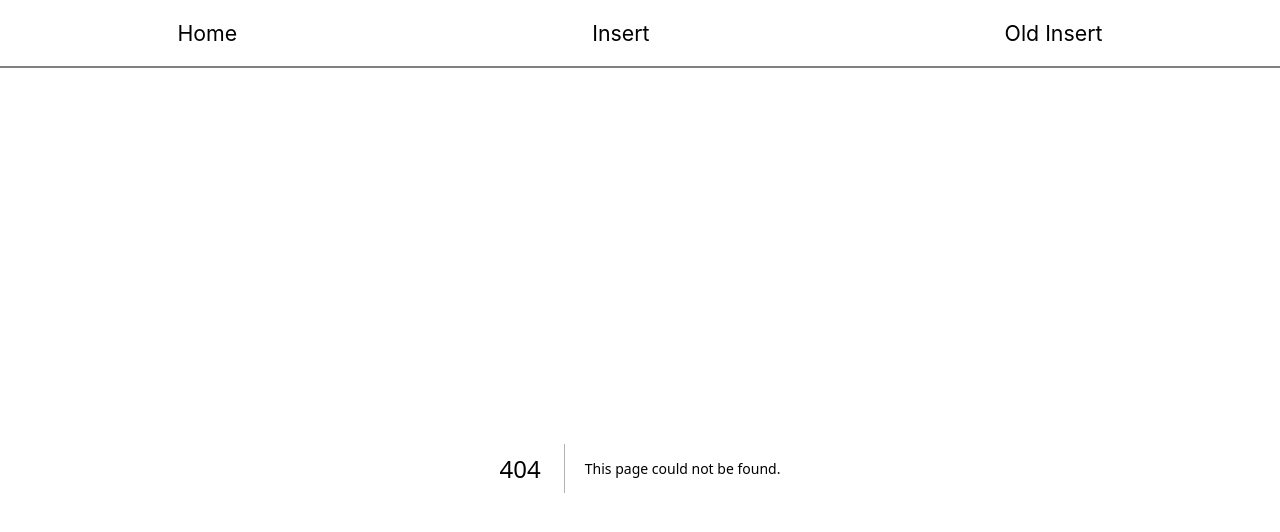
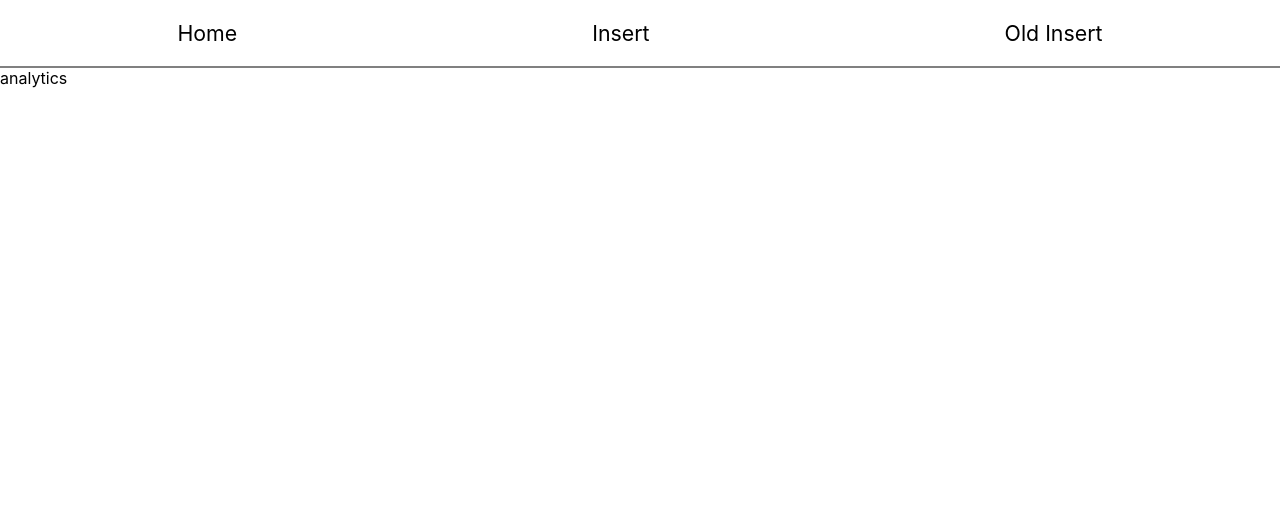
Before and after one commit to LucaPalminteri/nutri, a Next.js app: page /analytics in a window 1280 px wide. Before the commit this address had no page. Shown: the top 532 px of the page. Built offline with nearby package versions, Linux system fonts and the light colour scheme.

Commit message:
feat: add analytics page

```diff
--- /dev/null
+++ b/pages/analytics.tsx
@@ -0,0 +1,9 @@
+import React from 'react'
+
+function analytics() {
+  return (
+    <div>analytics</div>
+  )
+}
+
+export default analytics
```
